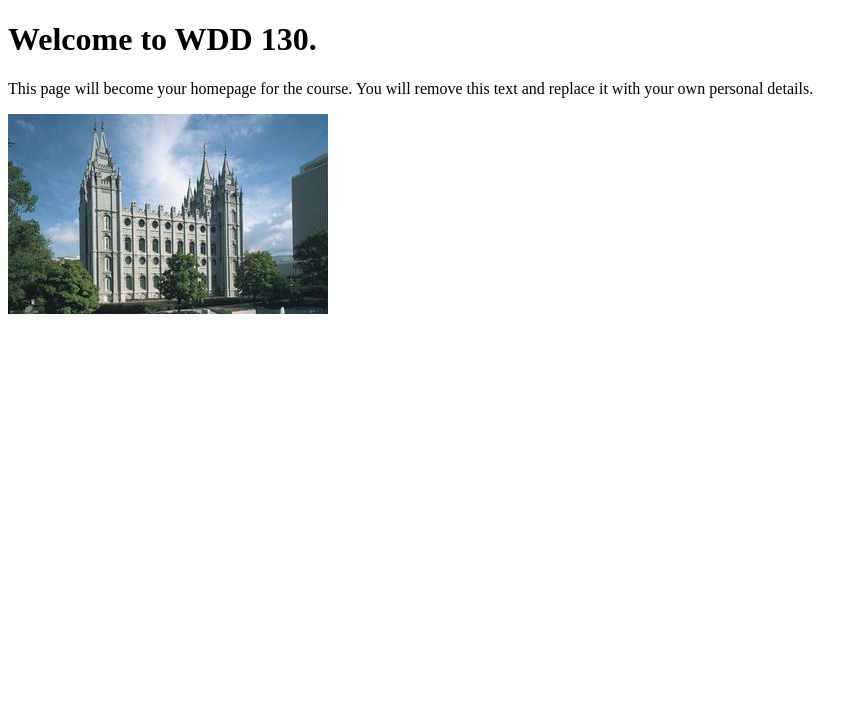
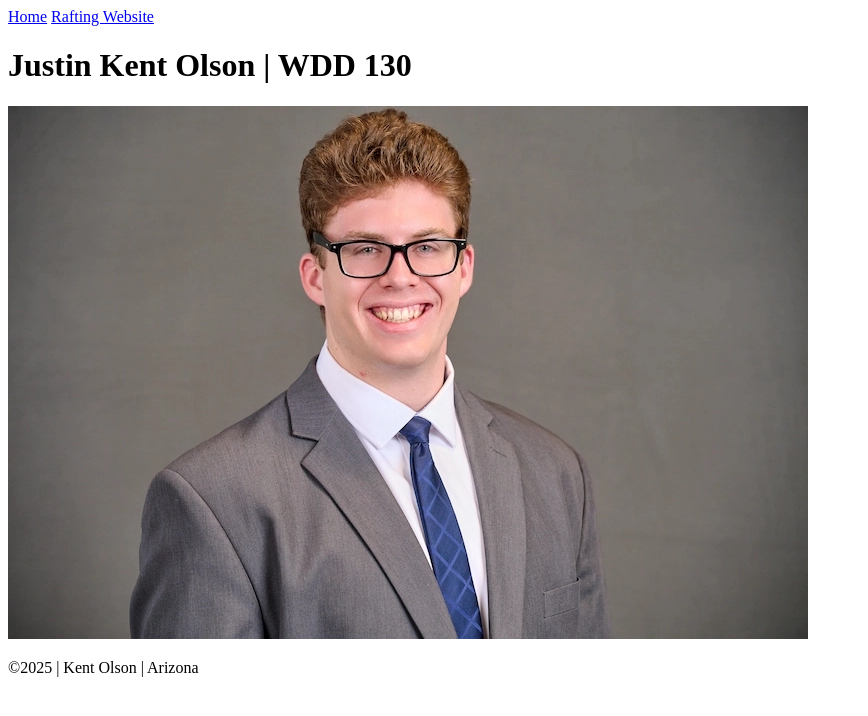
Before and after one commit to j-kent-olson/wdd130, a plain HTML site: page index.html in a window 1280 px wide. Shown: the whole page, without its empty margins (0-868 px from the left). Drawn offline with Linux system fonts and the light colour scheme.

Commit message:
Made Home Page

```diff
--- a/index.html
+++ b/index.html
@@ -1,14 +1,25 @@
 <!DOCTYPE html>
 <html lang="en">
+
 <head>
     <meta charset="UTF-8">
     <meta name="viewport" content="width=device-width, initial-scale=1.0">
-    <title>WDD 130 | Personal Homepage</title>
+    <title>Justin Kent Olson | WDD 130</title>
 </head>
+
 <body>
-    <h1>Welcome to WDD 130.</h1>
-    <p>This page will become your homepage for the course. You will remove this text and replace it with your own personal details.</p>
+    <nav>
+        <a href="#">Home</a>
+        <a href="wwr/">Rafting Website</a>
+    </nav>
+    <header></header>
+    <main>
+        <h1>Justin Kent Olson | WDD 130</h1>
+        <img src="images/profile.webp">
+    </main>
+    <footer>
+        <p>©2025 | Kent Olson | Arizona</p>
+    </footer>
+</body>
 
-    <img src="images/salt-lake-temple.jpg" alt="The Salt Lake Temple.">
-</body>
 </html>
```
Also changed, not shown: images/profile.webp (added).
